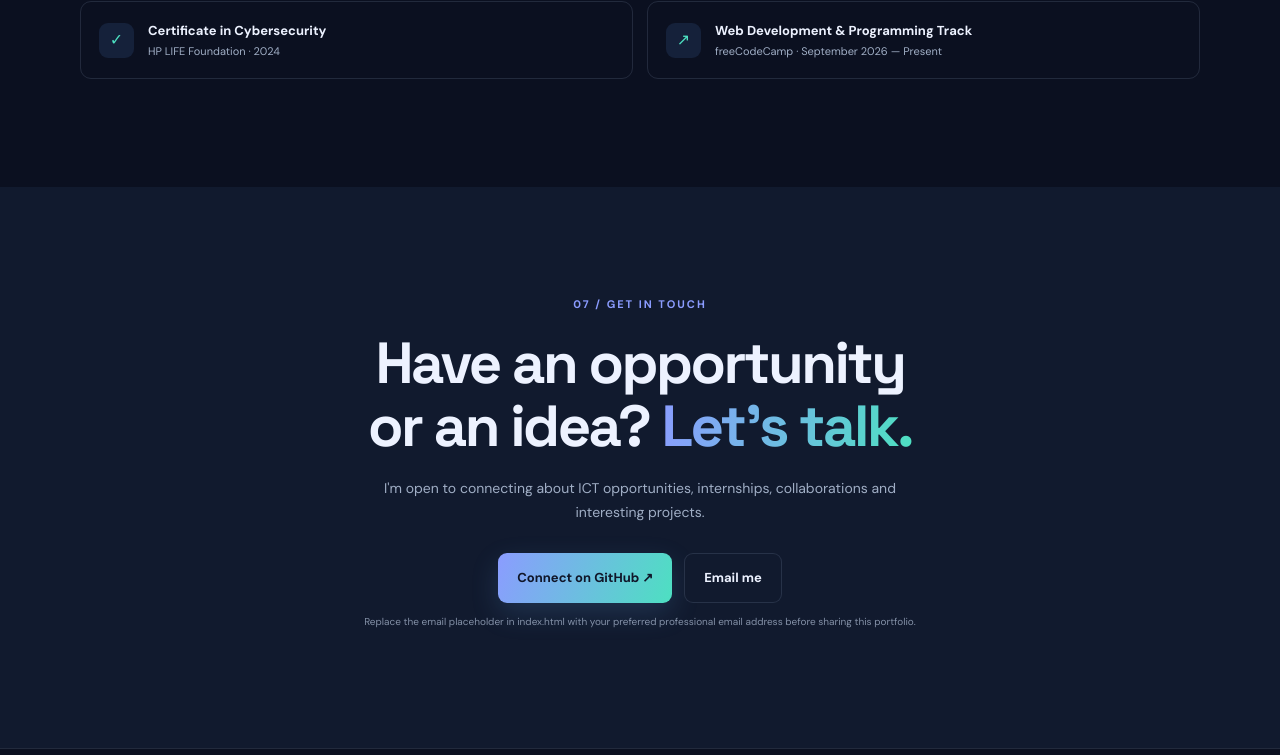
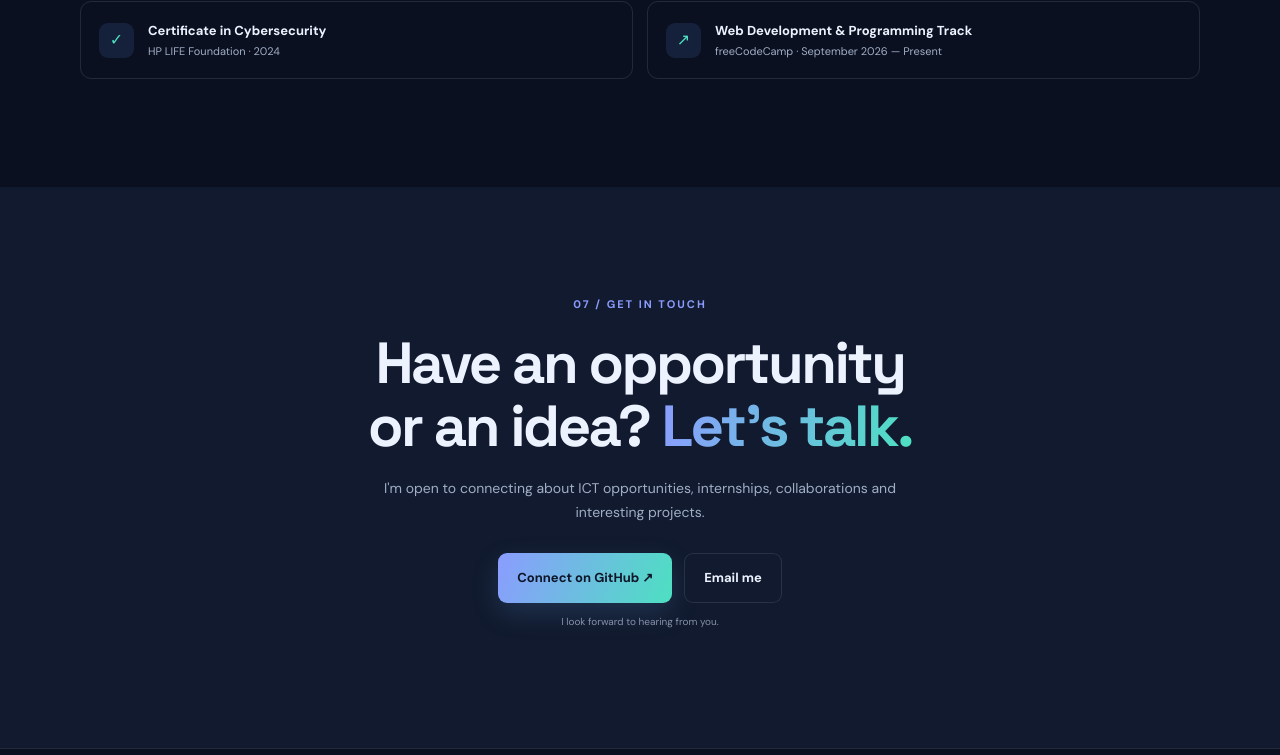
Before and after one commit to Nmickymichael/michael-portfolio, a plain HTML site: page index.html in a window 1280 px wide. Shown: the part 5138-5893 px from the top of the page. Drawn offline with Linux system fonts and the light colour scheme.

Commit message:
Add professional contact email to portfolio

```diff
--- a/index.html
+++ b/index.html
@@ -70,7 +70,7 @@
 
     <section class="section container" id="development"><div class="section-heading"><p class="eyebrow">06 / CONTINUOUS LEARNING</p><h2>Always <span class="gradient-text">learning.</span></h2></div><div class="learning-list"><div><span class="learning-icon">✓</span><p><strong>Certificate in Cybersecurity</strong><small>HP LIFE Foundation · 2024</small></p></div><div><span class="learning-icon">↗</span><p><strong>Web Development & Programming Track</strong><small>freeCodeCamp · September 2026 — Present</small></p></div></div></section>
 
-    <section class="section contact-section" id="contact"><div class="container contact-inner"><p class="eyebrow">07 / GET IN TOUCH</p><h2>Have an opportunity<br>or an idea? <span class="gradient-text">Let's talk.</span></h2><p>I'm open to connecting about ICT opportunities, internships, collaborations and interesting projects.</p><div class="contact-actions"><a class="button button-primary" href="https://github.com/Nmickymichael" target="_blank" rel="noreferrer">Connect on GitHub ↗</a><a class="button button-secondary" href="mailto:YOUR_EMAIL_ADDRESS">Email me</a></div><p class="contact-note">Replace the email placeholder in index.html with your preferred professional email address before sharing this portfolio.</p></div></section>
+    <section class="section contact-section" id="contact"><div class="container contact-inner"><p class="eyebrow">07 / GET IN TOUCH</p><h2>Have an opportunity<br>or an idea? <span class="gradient-text">Let's talk.</span></h2><p>I'm open to connecting about ICT opportunities, internships, collaborations and interesting projects.</p><div class="contact-actions"><a class="button button-primary" href="https://github.com/Nmickymichael" target="_blank" rel="noreferrer">Connect on GitHub ↗</a><a class="button button-secondary" href="mailto:michaelmicky796@gmail.com">Email me</a></div><p class="contact-note">I look forward to hearing from you.</p></div></section>
   </main>
   <footer class="footer"><div class="container footer-inner"><a class="brand" href="#home"><span class="brand-mark">M</span><span>Michael<span class="brand-dot">.</span></span></a><p>Designed and built with care · <span id="year"></span></p><a href="#home">Back to top ↑</a></div></footer>
 </body>
```
